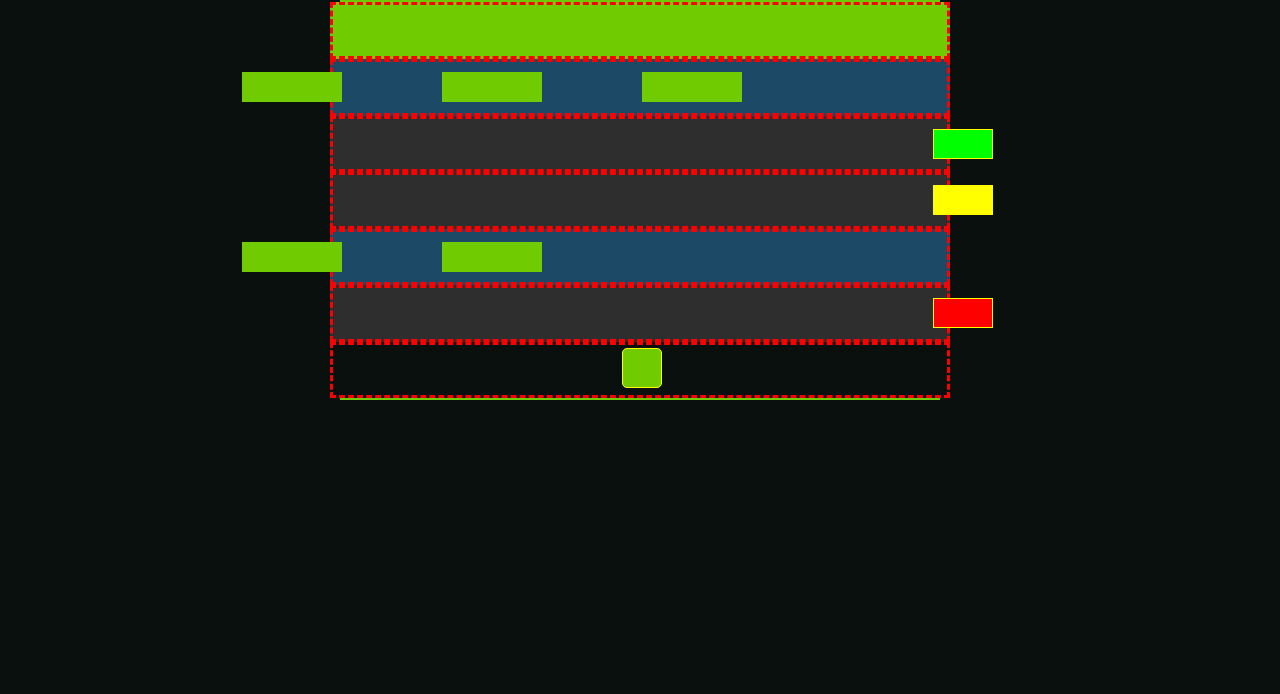
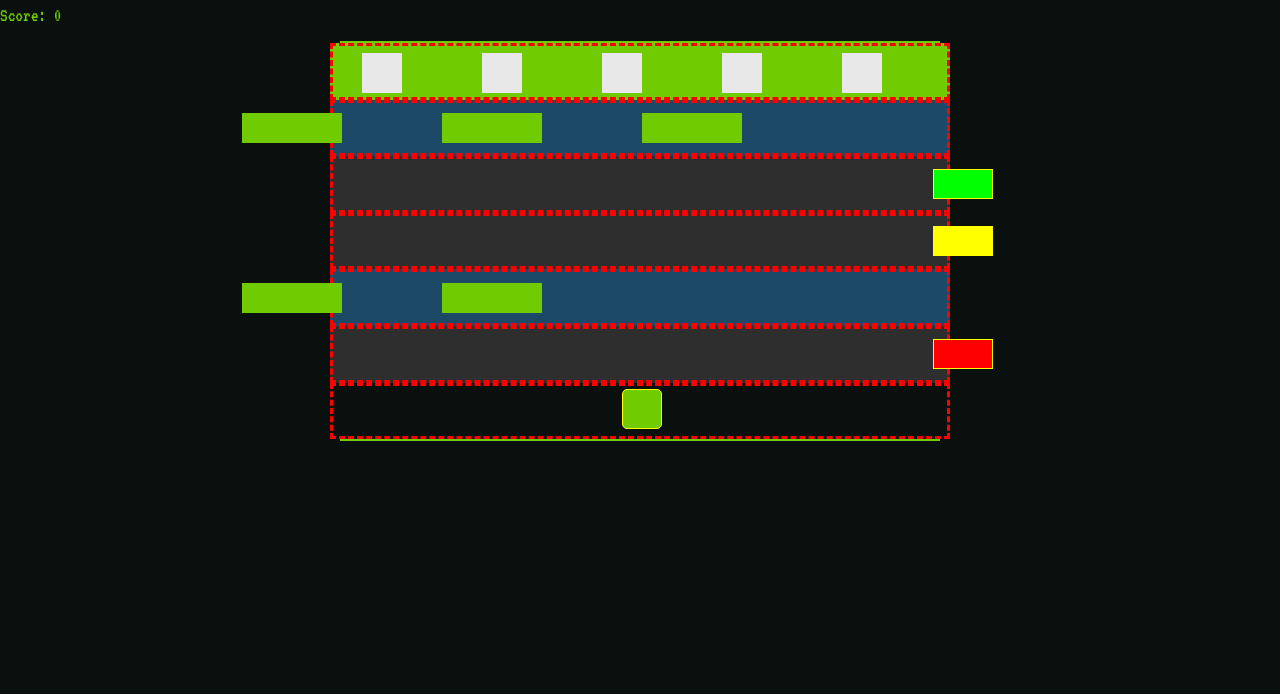
Before and after one commit to tomMckechnie-90/RETROPLAY, a plain HTML site: page frogger.html in a window 1280 px wide. Shown: the part 106-800 px from the top of the page. Drawn offline with nearby package versions, Linux system fonts and the light colour scheme.

Commit message:
Add home base zone styling and update game reset logic

```diff
--- a/assets/css/frogger.css
+++ b/assets/css/frogger.css
@@ -107,6 +107,41 @@ h6 {
     background-color: #1C4966;
 }
 
+/* Home base zone styling */
+.home-base-zone {
+    width: 40px;
+    height: 40px;
+    background-color: var(--highlight-color);
+    position: absolute; /* Allows placement within the home base */
+    box-sizing: border-box;
+}
+
+/* Zone 1 */
+.home-base-zone:nth-child(1) {
+    top: 10px;
+    left: 20px;
+}
+/* Zone 2 */
+.home-base-zone:nth-child(2) {
+    top: 10px;
+    left: 140px;
+}
+/* Zone 3 */
+.home-base-zone:nth-child(3) {
+    top: 10px;
+    left: 260px;
+}
+/* Zone 4 */
+.home-base-zone:nth-child(4) {
+    top: 10px;
+    left: 380px;
+}
+/* Zone 5 */
+.home-base-zone:nth-child(5) {
+    top: 10px;
+    left: 500px;
+}
+
 /* Frog styling */
 .frog {
     width: 40px;
--- a/assets/javascript/frogger.js
+++ b/assets/javascript/frogger.js
@@ -1,15 +1,15 @@
 // Distance the frog moves per key press
 const step = 40;
 
-// const scoreElement = document.getElementById('score');
-// const livesElement = document.getElementById('lives');
+const scoreElement = document.getElementById('score');
+
 
 // Initial position of the frog
 let frogX = 280; // Horizontal position
 let frogY = 10; // Vertical position
 let isOnLog = false; // Tracks if the frog is on a log
 let isResetting = false; // Tracks if the frog is being reset
-// let score = 0;
+let score = 0;
 // let lives = 3;
 
 // Reference to the frog element in the HTML
@@ -92,43 +92,17 @@ function checkCollisions() {
 }
 
 // Update Score
-// function updateScore() {
-//     score += 10; // Increment score
-//     scoreElement.textContent = `Score: ${score}`; // Update score display
-// }
+function updateScore() {
+    score += 10; // Increment score
+    scoreElement.textContent = `Score: ${score}`; // Update score display
+}
 
-// Update Lives
-// function updateLives() {
-//     lives -= 1; // Decrement lives
-//     livesElement.textContent = `Lives: ${lives}`; // Update lives display
-//     if (lives === 0) {
-//         alert('Game Over!');
-//         resetGame();
-//     }
-// }
 
-// Function to reset logs positions
-// function resetLogs() {
-//     logs.forEach((log) => {
-//         log.style.left = '0px';
-//     });
-// }
 
-// Function to reset cars positions
-// function resetCars() {
-//     cars.forEach((car) => {
-//         car.style.left = '600px'; // Position them off-screen to the right
-//     });
-// }
 
 // Reset the game
 function resetGame() {
-    // score = 0;
-    // lives = 3;
-    // updateScore();
-    // updateLives();
-    // resetLogs();
-    // resetCars();
+    updateScore();
     resetFrogPosition();
 }
 
@@ -147,7 +121,7 @@ function resetFrogPosition() {
         isResetting = false; // Clear the resetting flag
         updateFrogPosition(); // Update the frog's position on screen
         console.log('Frog position reset completed.');
-    }, 900); // Duration matches the CSS animation time
+    }, 100); // Duration matches the CSS animation time
 }
 
 // Check if the frog is on a log
@@ -198,6 +172,7 @@ function checkHomeBase() {
         frogRect.top < homeBaseRect.bottom
     ) {
         console.log('Frog reached home base!')
+        updateScore();
         resetFrogPosition();
     }
 }
--- a/frogger.html
+++ b/frogger.html
@@ -55,12 +55,17 @@
         <!-- Frogger Section -->
         <section id="frogger-section">
             <h2>Frogger</h2>
-            <!-- <div id="score-board">
+            <div id="score-board">
                 <span id="score">Score: 0</span>
-                <span id="lives">Lives: 3</span>
-            </div> -->
+            </div>
             <div id="frogger-game" class="game-container">
-            <div id="home-base" class="row home-base"></div>
+            <div id="home-base" class="row home-base">
+                <div class="home-base-zone"></div>
+                <div class="home-base-zone"></div>
+                <div class="home-base-zone"></div>
+                <div class="home-base-zone"></div>
+                <div class="home-base-zone"></div>
+            </div>
             <div id="river-1" class="row river">
                 <div class="log" style="left: 0px;"></div>
                 <div class="log" style="left: 200px;"></div>
```
